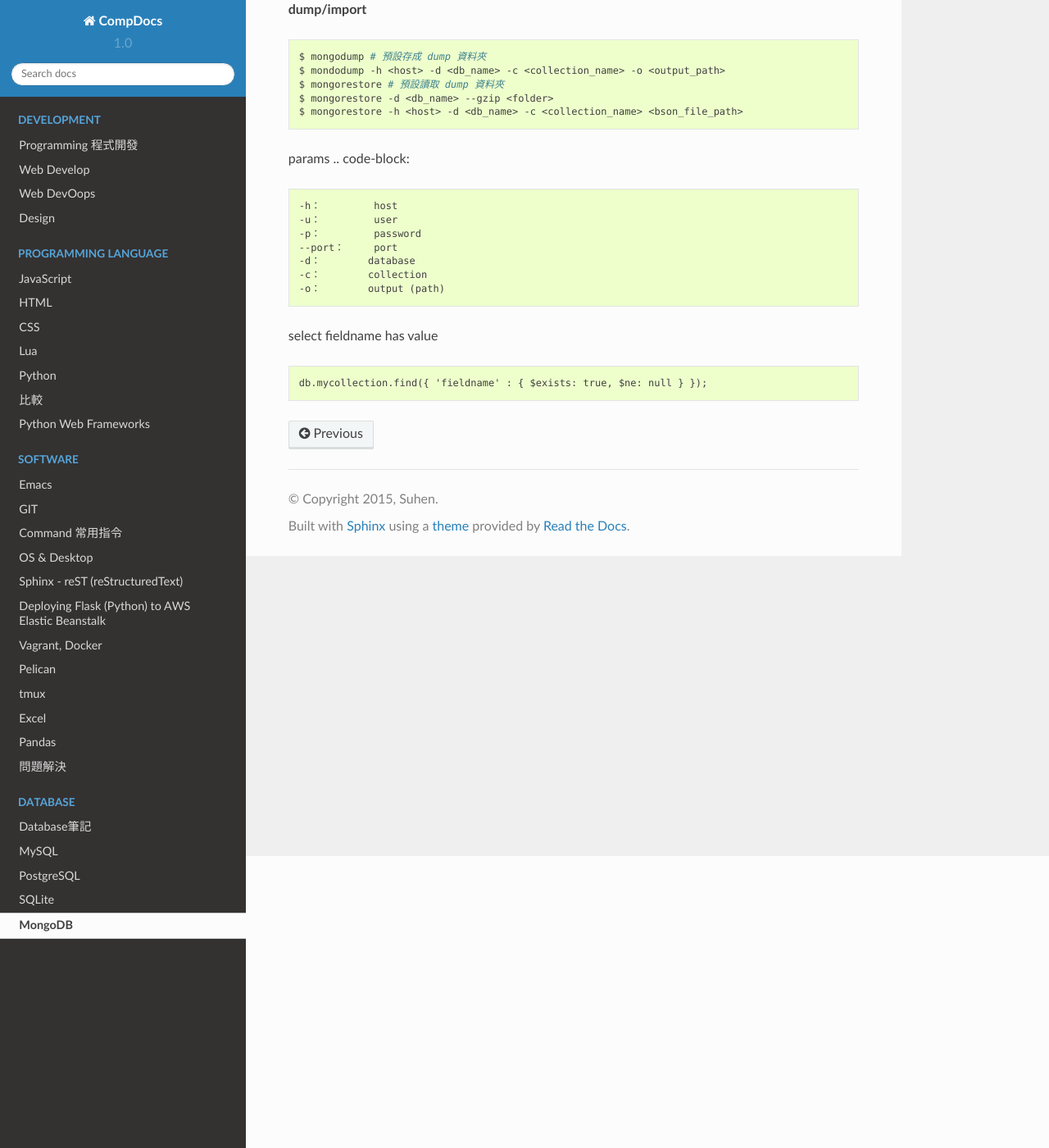
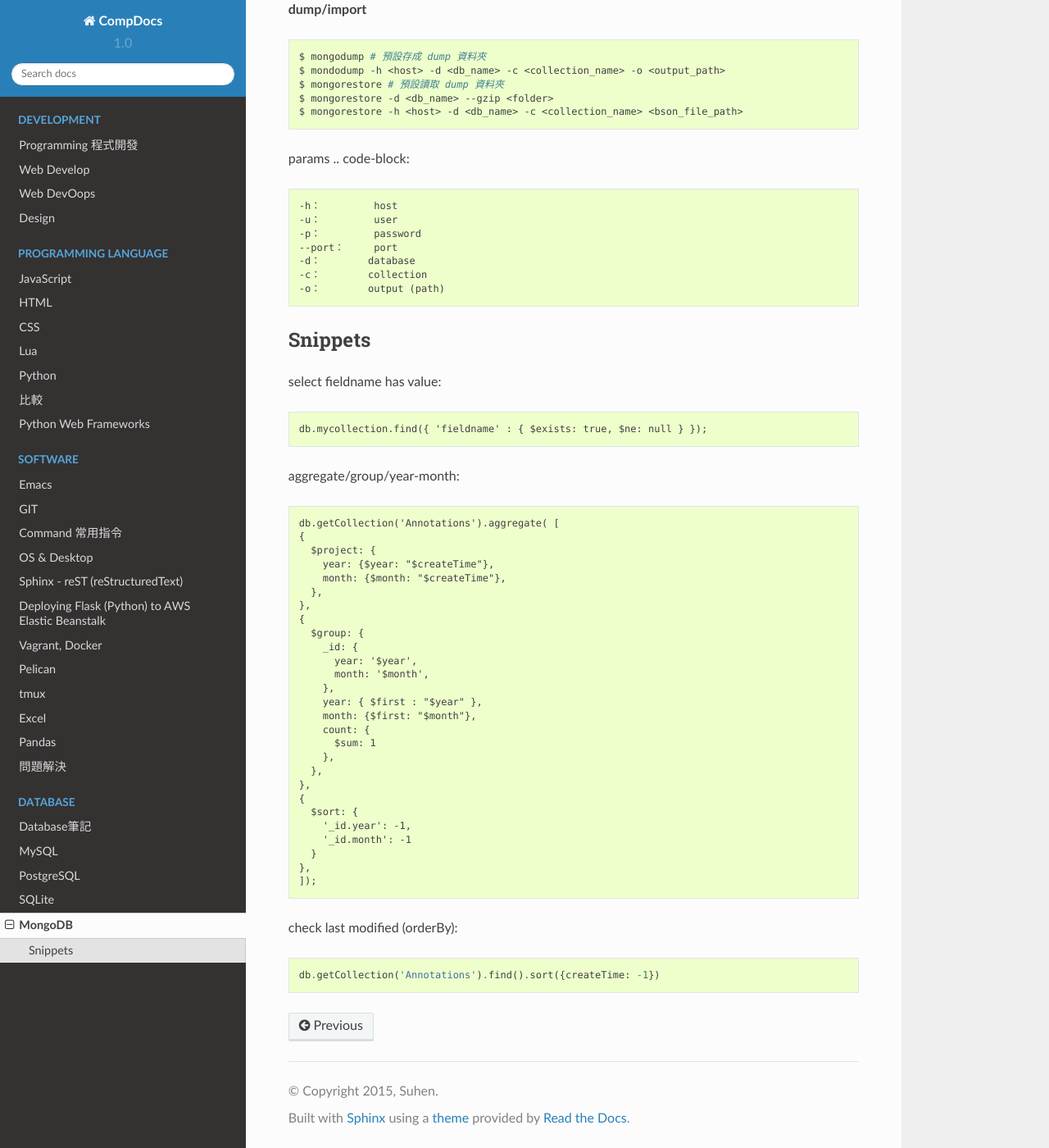
Before and after one commit to moogoo78/comp.suhen.org, a Sphinx documentation site: the page built from docs/source/database/mongodb.rst, in a window 1280 px wide and 1400 px high, scrolled down 356 px. Shown: the whole window at 82% size. Built offline with Sphinx 7.4.7 and the Read the Docs theme 2.0.0, drawn with Linux system fonts in a browser that asks for light colours.

Commit message:
edited source

```diff
--- a/docs/source/database/mongodb.rst
+++ b/docs/source/database/mongodb.rst
@@ -34,8 +34,57 @@ params
    -o：        output (path)
 
 
-select fieldname has value
+
+
+
+
+Snippets
+--------------
+
+select fieldname has value:
 
 .. code-block::
 
    db.mycollection.find({ 'fieldname' : { $exists: true, $ne: null } });
+
+
+
+aggregate/group/year-month:
+
+.. code-block::
+
+  db.getCollection('Annotations').aggregate( [
+  {
+    $project: {
+      year: {$year: "$createTime"},
+      month: {$month: "$createTime"},
+    },
+  },
+  {
+    $group: {
+      _id: {
+        year: '$year',
+        month: '$month',
+      },
+      year: { $first : "$year" },
+      month: {$first: "$month"},
+      count: {
+        $sum: 1
+      },
+    },
+  },
+  {
+    $sort: {
+      '_id.year': -1,
+      '_id.month': -1
+    }
+  },
+  ]);
+
+
+
+check last modified (orderBy):
+
+.. code-block::
+
+   db.getCollection('Annotations').find().sort({createTime: -1})
--- a/docs/source/python.rst
+++ b/docs/source/python.rst
@@ -351,6 +351,8 @@ exceptions and/or logging
 
 .. code-block:: python
 
+  import sys
+
   class SillyWalkMinistry(Exception):
       """ handle exception """
       pass
@@ -364,6 +366,9 @@ exceptions and/or logging
       log.debug(str(e))
       raise SillyWalkMinistry(e)
 
+
+   # all exception
+   sys.exc_info()[0]
 
 
 Profiling
```
Also changed, not shown: docs/source/command_line.rst (+8 -0 lines), docs/source/soft/git.rst (+18 -0 lines).
